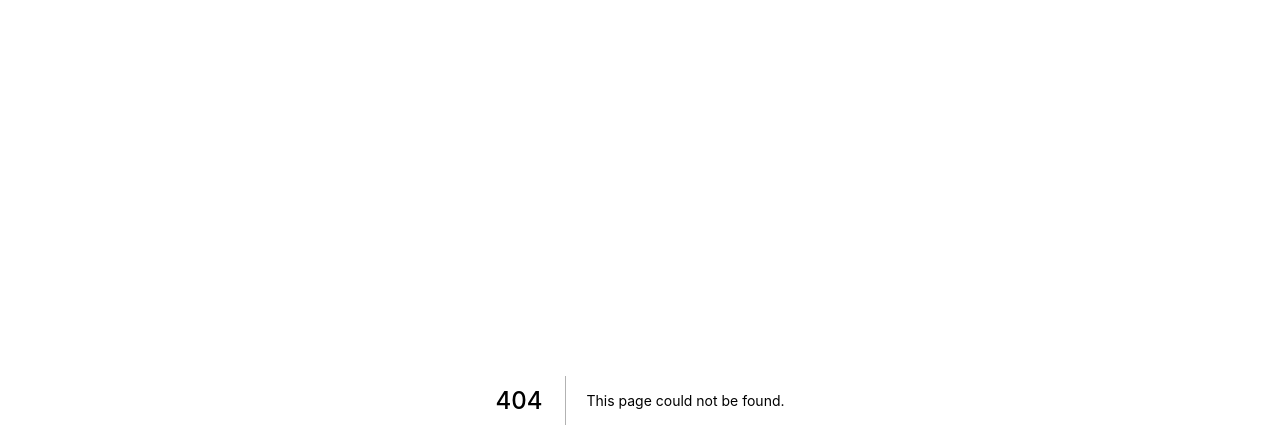
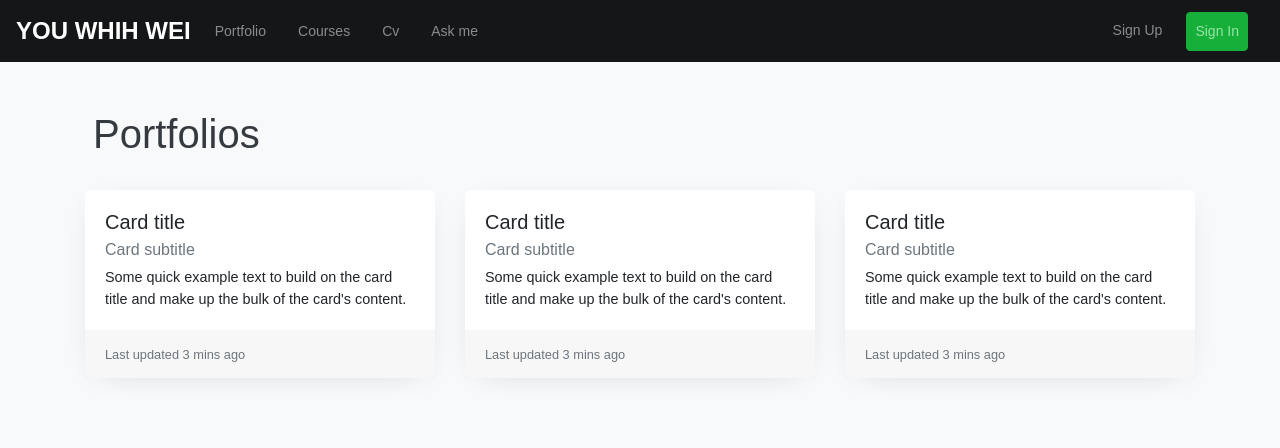
Before and after one commit to sengosha/portforlio, a Next.js app: page /portfolios in a window 1280 px wide. Before the commit this address had no page. Shown: the top 448 px of the page. Built offline with nearby package versions, Linux system fonts and the light colour scheme.

Commit message:
git ignore refresh

```diff
--- /dev/null
+++ b/pages/portfolios.js
@@ -0,0 +1,91 @@
+
+const Portfolios = () => {
+  return (
+    <>
+      <div className="navbar-wrapper">
+        <nav className="navbar navbar-expand-lg navbar-dark fj-mw9">
+          <a className="navbar-brand mr-3 font-weight-bold" href="#">YOU WHIH WEI</a>
+          <button className="navbar-toggler" type="button" data-toggle="collapse" data-target="#navbarSupportedContent" aria-controls="navbarSupportedContent" aria-expanded="false" aria-label="Toggle navigation">
+            <span className="navbar-toggler-icon"></span>
+          </button>
+
+          <div className="collapse navbar-collapse" id="navbarSupportedContent">
+            <ul className="navbar-nav">
+              <li className="nav-item mr-3">
+                <a className="nav-link" href="#">Portfolio</a>
+              </li>
+              <li className="nav-item mr-3">
+                <a className="nav-link" href="#">Courses</a>
+              </li>
+              <li className="nav-item mr-3">
+                <a className="nav-link" href="#">Cv</a>
+              </li>
+              <li className="nav-item mr-3">
+                <a className="nav-link" href="#">Ask me</a>
+              </li>
+            </ul>
+            <ul className="navbar-nav ml-auto">
+              <li className="nav-item mr-3">
+                <a className="nav-link" href="#">Sign Up</a>
+              </li>
+              <li className="nav-item mr-3">
+                <a className="nav-link btn btn-success bg-green-2 bright" href="#">Sign In</a>
+              </li>
+            </ul>
+          </div>
+        </nav>
+      </div>
+      <div className="container">
+        <section className="section-title">
+          <div className="px-2">
+            <div className="pt-5 pb-4">
+              <h1>Portfolios</h1>
+            </div>
+          </div>
+        </section>
+        <section className="pb-5">
+          <div className="row">
+            <div className="col-md-4">
+              <div className="card subtle-shadow no-border">
+                <div className="card-body">
+                  <h5 className="card-title">Card title</h5>
+                  <h6 className="card-subtitle mb-2 text-muted">Card subtitle</h6>
+                  <p className="card-text fs-2">Some quick example text to build on the card title and make up the bulk of the card's content.</p>
+                </div>
+                <div className="card-footer no-border">
+                  <small className="text-muted">Last updated 3 mins ago</small>
+                </div>
+              </div>
+            </div>
+            <div className="col-md-4">
+              <div className="card subtle-shadow no-border">
+                <div className="card-body">
+                  <h5 className="card-title">Card title</h5>
+                  <h6 className="card-subtitle mb-2 text-muted">Card subtitle</h6>
+                  <p className="card-text fs-2 ">Some quick example text to build on the card title and make up the bulk of the card's content.</p>
+                </div>
+                <div className="card-footer no-border">
+                  <small className="text-muted">Last updated 3 mins ago</small>
+                </div>
+              </div>
+            </div>
+            <div className="col-md-4">
+              <div className="card subtle-shadow no-border">
+                <div className="card-body">
+                  <h5 className="card-title">Card title</h5>
+                  <h6 className="card-subtitle mb-2 text-muted">Card subtitle</h6>
+                  <p className="card-text fs-2 ">Some quick example text to build on the card title and make up the bulk of the card's content.</p>
+                </div>
+                <div className="card-footer no-border">
+                  <small className="text-muted">Last updated 3 mins ago</small>
+                </div>
+              </div>
+            </div>
+          </div>
+        </section>
+      </div>
+    </>
+  )
+}
+
+export default Portfolios;
```
Also changed, not shown: pages/categories.js (added).
